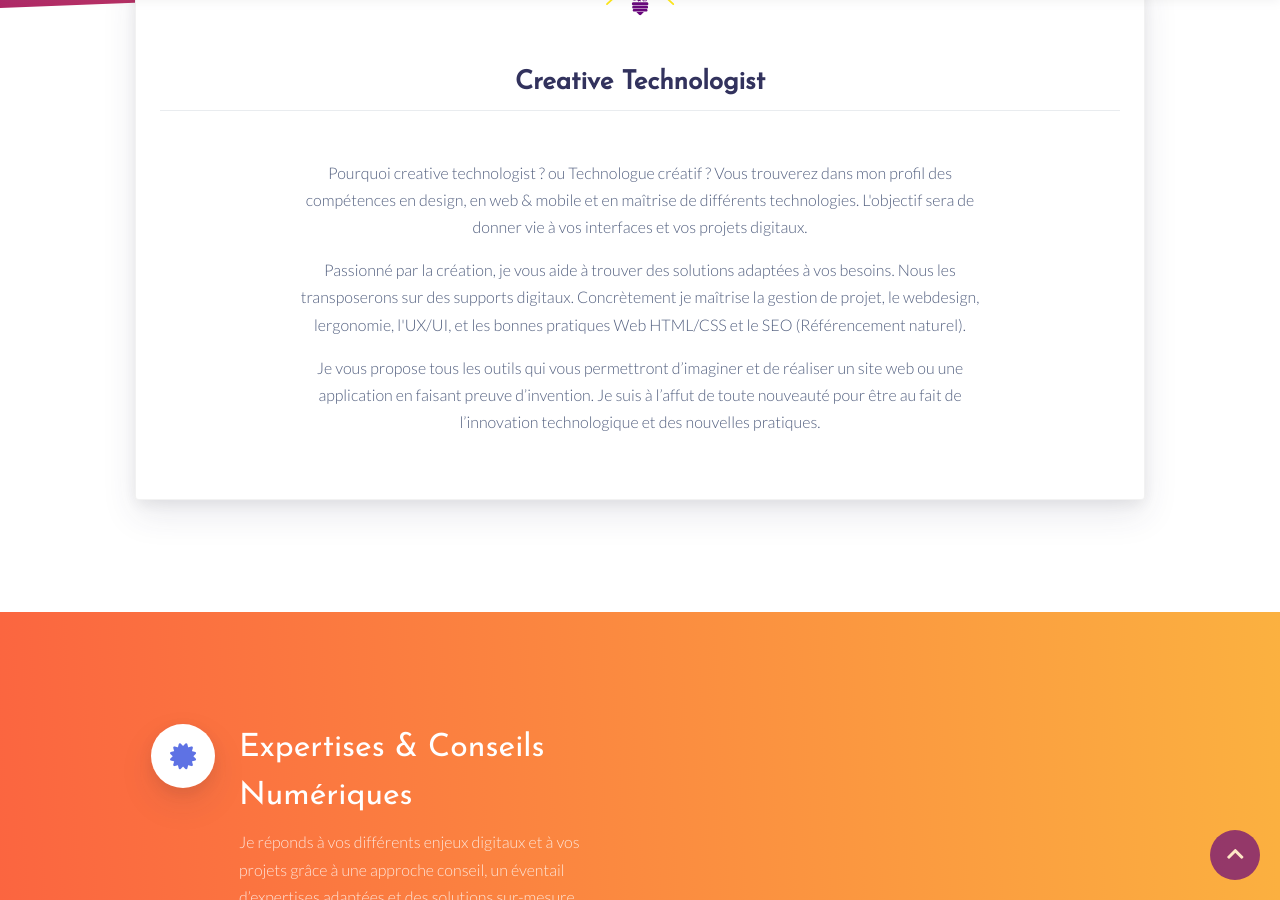
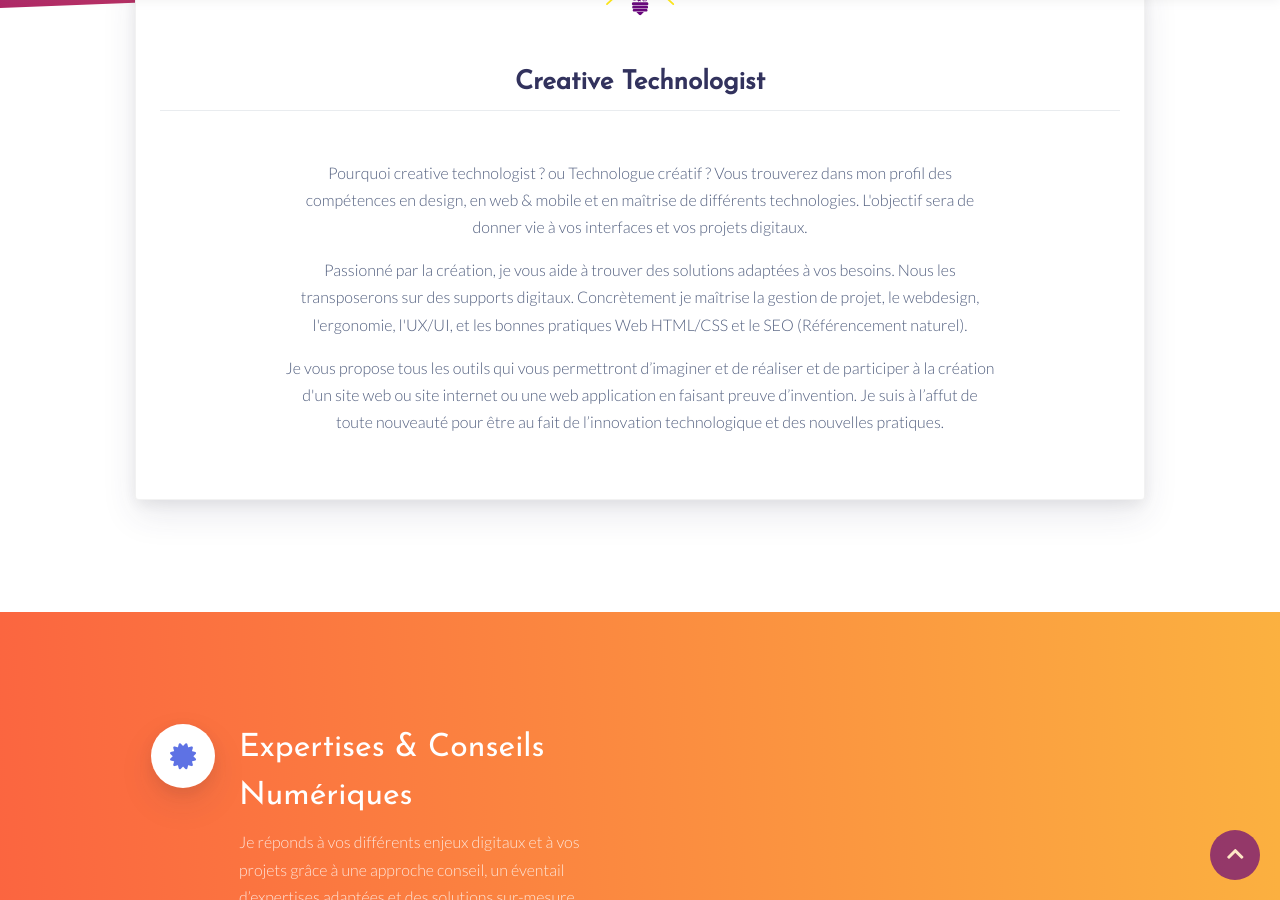
Before and after one commit to Xadezign/xadezign_jekyll, a Jekyll site: the page built from index.md, in a window 1280 px wide and 900 px high, scrolled down 676 px. Built offline with Jekyll 4.4.1, drawn with Linux system fonts in a browser that asks for light colours; nearby versions of some CDN libraries; some of the changed text lies outside the part shown.

Commit message:
Update index.md

```diff
--- a/index.md
+++ b/index.md
@@ -11,15 +11,15 @@
 creative-title: Creative Technologist
 creative-body:
     bloc1: Pourquoi creative technologist ? ou Technologue créatif ? Vous trouverez dans mon profil des compétences en design, en web & mobile et en maîtrise de différents technologies. L'objectif sera de donner vie à vos interfaces et vos projets digitaux.
-    bloc2: Passionné par la création, je vous aide à trouver des solutions adaptées à vos besoins. Nous les transposerons sur des supports digitaux. Concrètement je maîtrise la gestion de projet, le webdesign, lergonomie, l'UX/UI, et les bonnes pratiques Web HTML/CSS et le SEO (Référencement naturel).
-    bloc3: Je vous propose tous les outils qui vous permettront d’imaginer et de réaliser un site web ou une application en faisant preuve d’invention. Je suis à l’affut de toute nouveauté pour être au fait de l’innovation technologique et des nouvelles pratiques.
+    bloc2: Passionné par la création, je vous aide à trouver des solutions adaptées à vos besoins. Nous les transposerons sur des supports digitaux. Concrètement je maîtrise la gestion de projet, le webdesign, l'ergonomie, l'UX/UI, et les bonnes pratiques Web HTML/CSS et le SEO (Référencement naturel).
+    bloc3: Je vous propose tous les outils qui vous permettront d’imaginer et de réaliser et de participer à la création d'un site web ou site internet ou une web application en faisant preuve d’invention. Je suis à l’affut de toute nouveauté pour être au fait de l’innovation technologique et des nouvelles pratiques.
 expert:
     title: Expertises & Conseils Numériques
     body: Je réponds à vos différents enjeux digitaux et à vos projets grâce à une approche conseil, un éventail d’expertises adaptées et des solutions sur-mesure.
     webarchitect:
         title: Web Architect
-        body: De la stratégie à la mise en œuvre de vos projets techniques.
-        link: Structurez votre projet
+        body: De la stratégie à la mise en œuvre de vos projets web & techniques.
+        link: Structurez votre projets
     webmarketing:
         title: Web Marketing
         body: J’élabore des stratégies marketing digitales adaptées à vos besoins.
```
